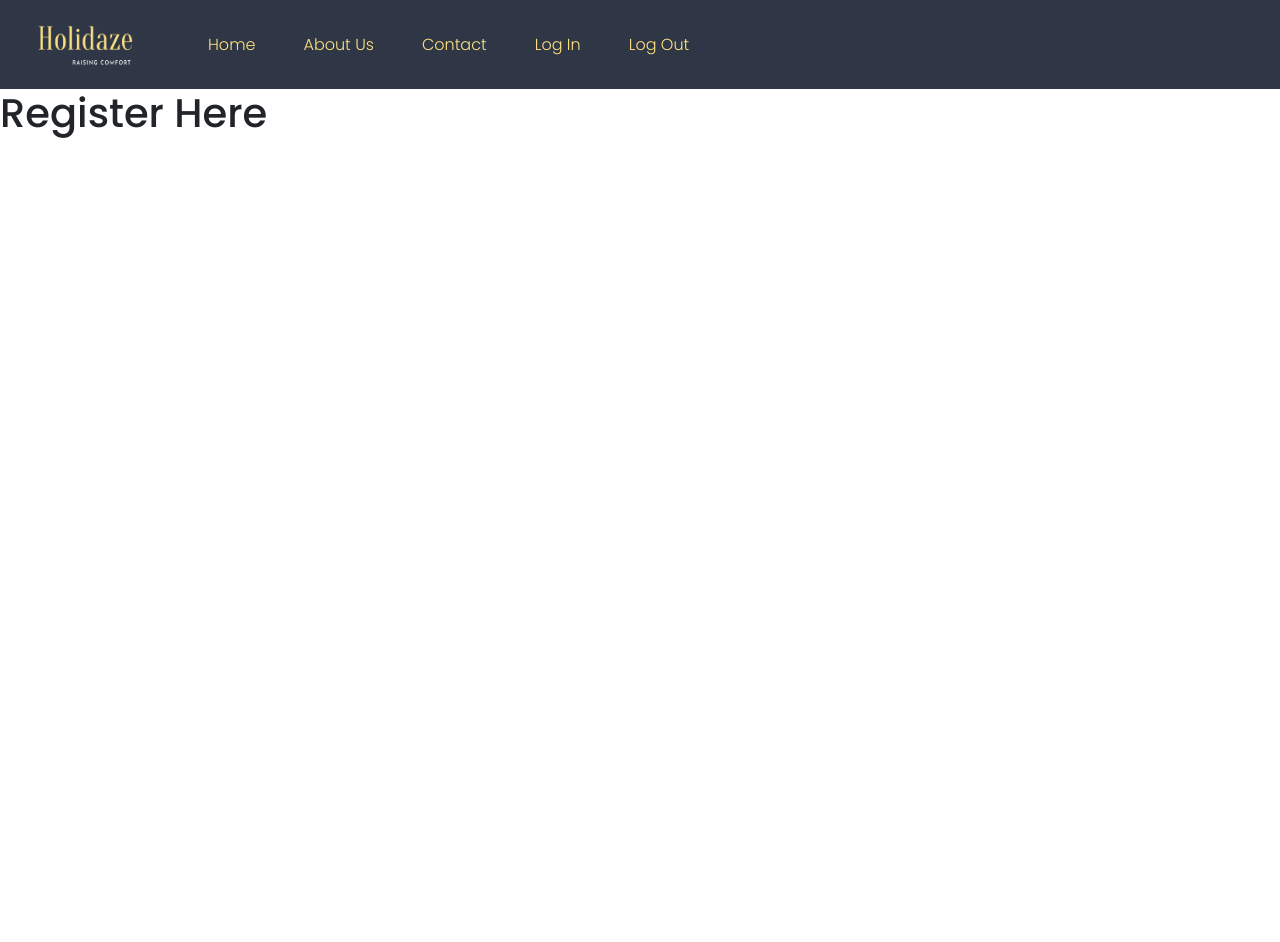
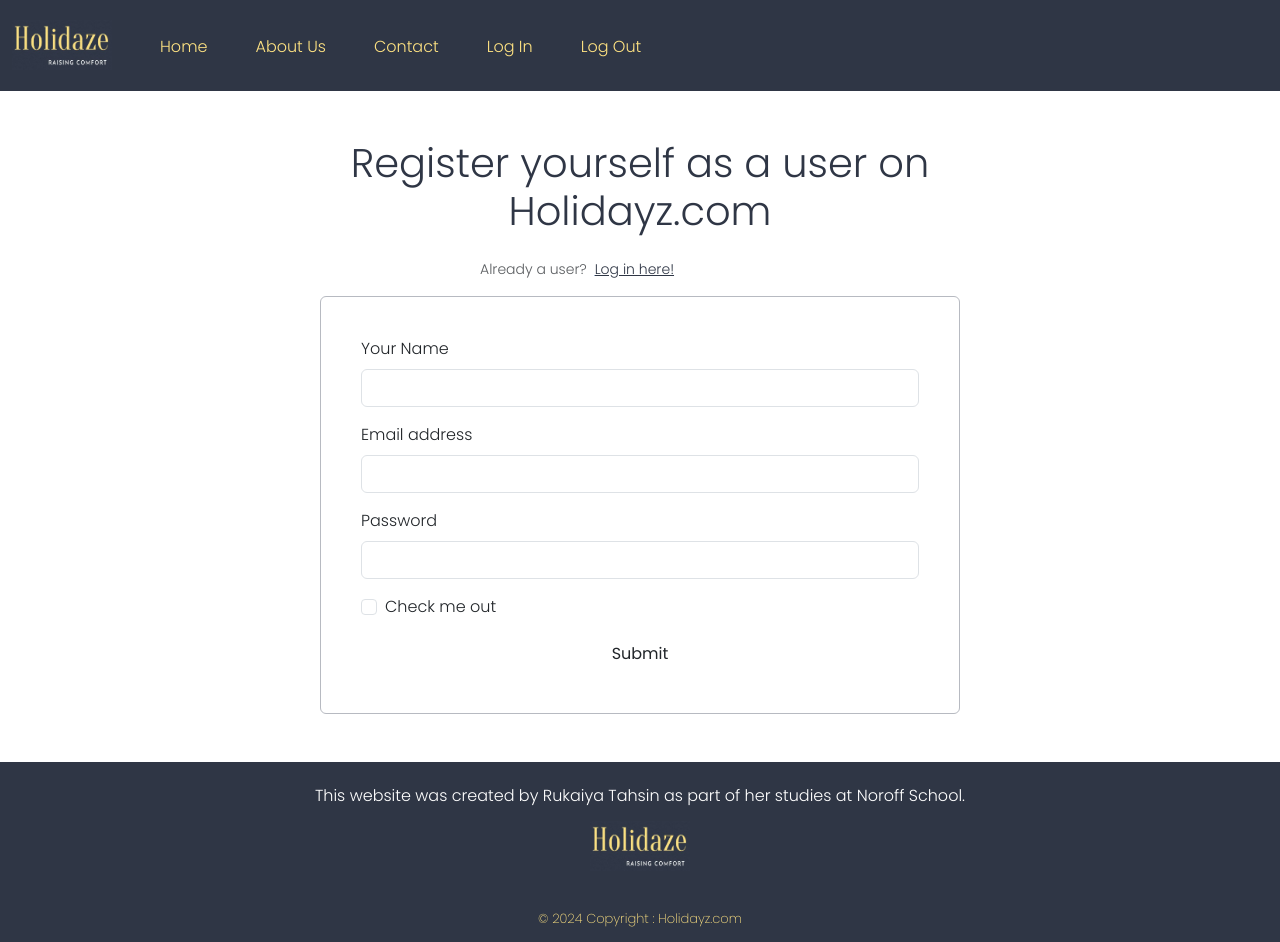
Before and after one commit to tahsinrukaiya/PROJECT-EXAM-2, a React (Vite) app: page /register in a window 1280 px wide. Before the commit the page ends 800 px from the top, so only its background shows below. Built offline with nearby package versions, Linux system fonts and the light colour scheme; a web font is replaced by a local one.

Commit message:
working with forms

```diff
--- a/src/Components/NavBar.jsx
+++ b/src/Components/NavBar.jsx
@@ -1,4 +1,4 @@
-import { NavLink } from 'react-router-dom';
+import { NavLink, Link } from 'react-router-dom';
 import Menubar from "../assets/bar.JPG";
 
 import 'bootstrap/dist/css/bootstrap.min.css';
@@ -9,7 +9,7 @@
     return (
         <nav className="navbar navbar-expand-lg bg-body-tertiary nav_container">
             <div className="container-fluid">
-                <a className="navbar-brand mx-4" href="#"><img src={Logo} className="logo" /></a>
+                <Link to="/"><img src={Logo} className="logo" /></Link>
                 <button className="navbar-toggler" type="button" data-bs-toggle="collapse" data-bs-target="#navbarSupportedContent" aria-controls="navbarSupportedContent" aria-expanded="false" aria-label="Toggle navigation">
                     <span className="navbar-toggler-icon"><img src={Menubar} className="bars" /></span>
                 </button>
--- a/src/Components/Pages/LogIn.jsx
+++ b/src/Components/Pages/LogIn.jsx
@@ -1,14 +1,17 @@
+import { Link } from "react-router-dom";
+import Footer from "../Footer";
+
 export default function LogIn() {
     return (
         <>
-            <div className="form-container d-flex justify-content-center align-items-center vh-100">
-                <div className="col-12 col-md-6 col-lg-4">
-                    <h1 className="form-title text-center mb-4">Log In Here</h1>
+            <div className="form-container d-flex justify-content-center align-items-center vh-50 mt-5">
+                <div className="col-10 col-md-6 col-lg-6">
+                    <h1 className="form-title text-center mb-4">Log in as a user to your Holidayz account here</h1>
+                    <div className="form-text mb-3">Not registered before?<Link to="/register"><span className="register-link mx-2">Register here!</span></Link></div>
                     <form className="login-form rounded">
                         <div className="mb-3">
                             <label htmlFor="exampleInputEmail1" className="form-label">Email address</label>
                             <input type="email" className="form-control" id="exampleInputEmail1" aria-describedby="emailHelp"></input>
-                            <div id="emailHelp" className="form-text">We will never share your email with anyone else.</div>
                         </div>
                         <div className="mb-3">
                             <label htmlFor="exampleInputPassword1" className="form-label">Password</label>
@@ -18,10 +21,11 @@
                             <input type="checkbox" className="form-check-input" id="exampleCheck1"></input>
                             <label className="form-check-label" htmlFor="exampleCheck1">Check me out</label>
                         </div>
-                        <button type="submit" className="btn btn-primary w-100">Submit</button>
+                        <button type="submit" className="btn w-50 rounded-pill submit-btn">Submit</button>
                     </form>
                 </div>
             </div>
+            <Footer />
         </>
     )
 }
--- a/src/Components/Pages/Register.jsx
+++ b/src/Components/Pages/Register.jsx
@@ -1,7 +1,35 @@
+import { Link } from "react-router-dom"
+import Footer from "../Footer";
+
 export default function Register() {
     return (
-        <div>
-            <h1>Register Here</h1>
-        </div>
+        <>
+            <div className="form-container d-flex justify-content-center align-items-center vh-50 mt-5">
+                <div className="col-10 col-md-6 col-lg-6">
+                    <h1 className="form-title text-center mb-4">Register yourself as a user on Holidayz.com</h1>
+                    <div className="form-text mb-3">Already a user?<Link to="/login"><span className="login-link mx-2">Log in here!</span></Link></div>
+                    <form className="login-form rounded">
+                        <div className="mb-3">
+                            <label htmlFor="exampleInputEmail1" className="form-label">Your Name</label>
+                            <input type="name" className="form-control" id="exampleInputEmail1"></input>
+                        </div>
+                        <div className="mb-3">
+                            <label htmlFor="exampleInputEmail1" className="form-label">Email address</label>
+                            <input type="email" className="form-control" id="exampleInputEmail1" ></input>
+                        </div>
+                        <div className="mb-3">
+                            <label htmlFor="exampleInputPassword1" className="form-label">Password</label>
+                            <input type="password" className="form-control" id="exampleInputPassword1"></input>
+                        </div>
+                        <div className="mb-3 form-check">
+                            <input type="checkbox" className="form-check-input" id="exampleCheck1"></input>
+                            <label className="form-check-label" htmlFor="exampleCheck1">Check me out</label>
+                        </div>
+                        <button type="submit" className="btn w-50 rounded-pill submit-btn">Submit</button>
+                    </form>
+                </div>
+            </div>
+            <Footer />
+        </>
     )
 }
--- a/src/index.css
+++ b/src/index.css
@@ -227,17 +227,42 @@
 }
 
 /*-------------------------------LOG IN FORM----------------*/
+.form-text {
+  font-size: 18px;
+  margin-left: 25%;
+}
+
+.register-link {
+  color: #2F3645 !important;
+  text-decoration: underline;
+  text-decoration-color: #2F3645 !important;
+}
+
 .login-form {
-  border: 1px solid #939185;
+  border: 1px solid #b7bac1;
   padding: 40px;
 }
 
 .form-title {
+  color: #2F3645 !important;
+}
+
+.submit-btn {
+  background-color: #2F3645;
+  color: #FFE382;
+  margin-left: 25% !important;
+}
+
+.submit-btn:hover {
+  background-color: #FFE382;
   color: #2F3645;
 }
 
-
-
+.login-link {
+  color: #2F3645 !important;
+  text-decoration: underline;
+  text-decoration-color: #2F3645 !important;
+}
 
 
 
@@ -375,4 +400,23 @@
     height: 40px;
     width: 80px;
   }
+
+  /*-------------------------FORMS---------------------*/
+  .form-title {
+    font-size: 18px;
+
+  }
+
+  .form-text {
+    font-size: 14px;
+    margin-left: 10%;
+  }
+
+
+
+
+
+
+
+
 }
```
